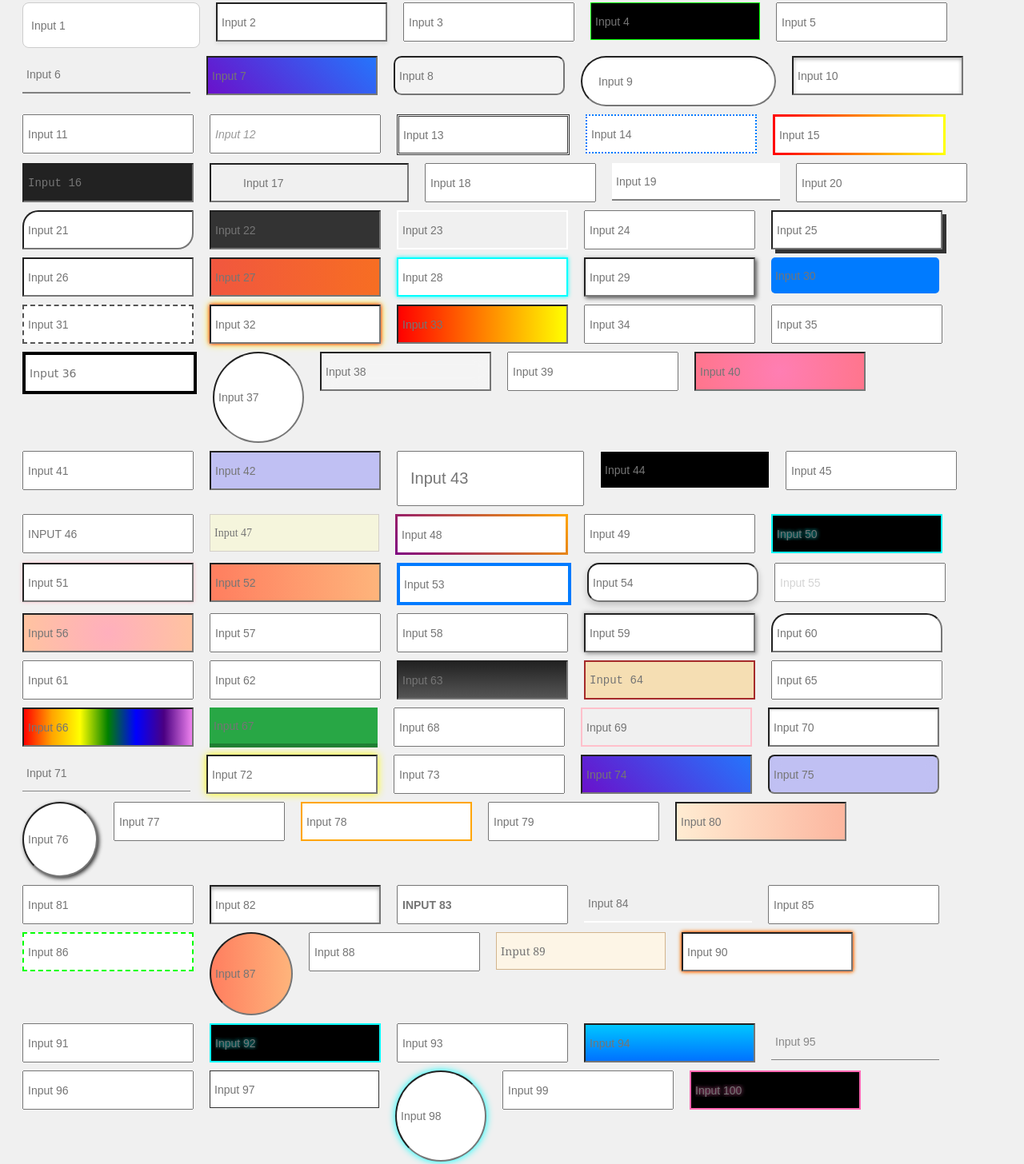
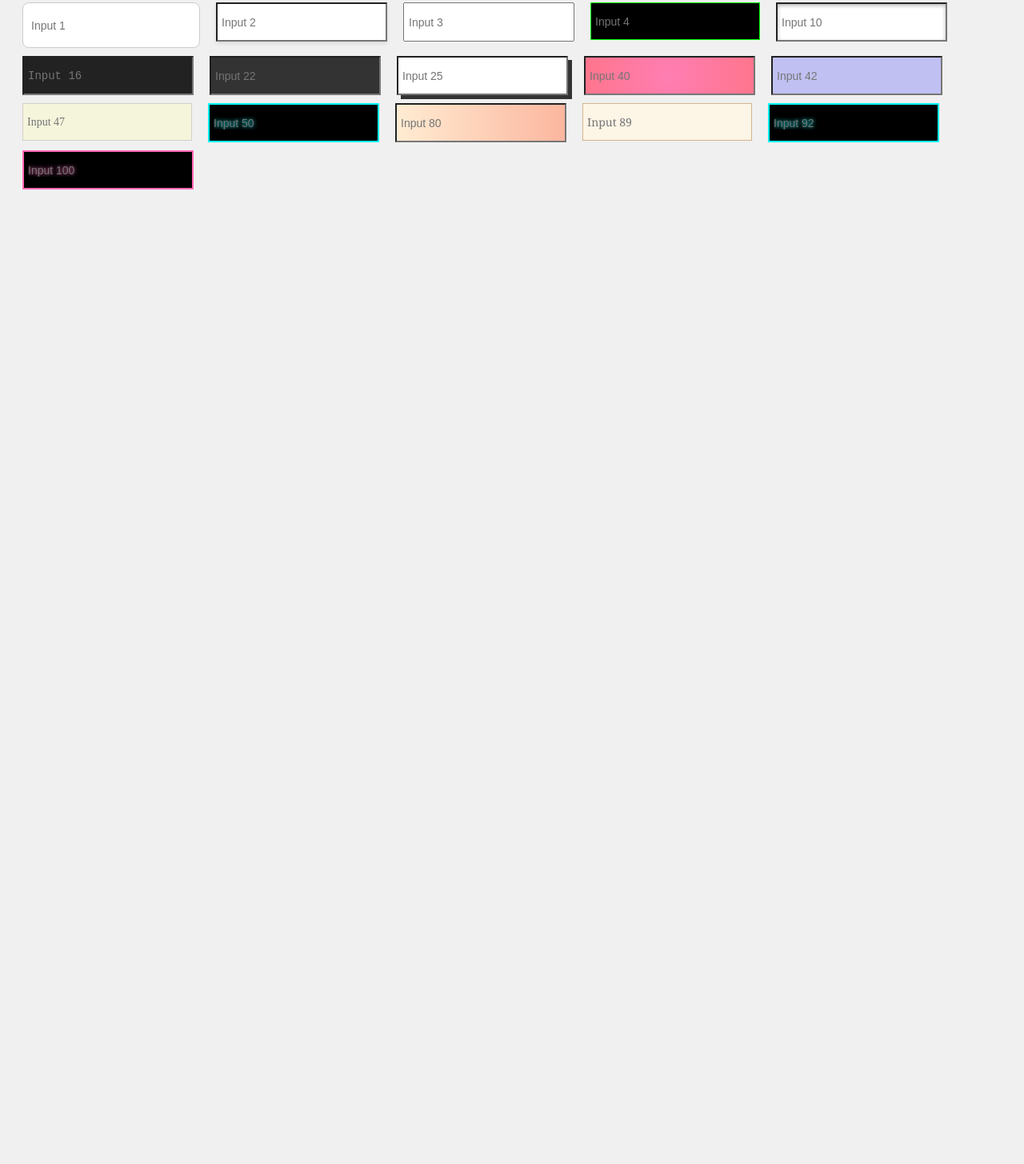
Before and after one commit to gabrieljcoutinho/Estilizao-de-inputs, a plain HTML site: page index.html in a window 1280 px wide. Shown: the part 25-1481 px from the top of the page at 80% size. After the commit the page ends 800 px from the top, so only its background shows below. Drawn offline with Linux system fonts and the light colour scheme.

Commit message:
deixando os melhores inputs

```diff
--- a/index.html
+++ b/index.html
@@ -16,195 +16,27 @@
 <br>
 <input class="input4" placeholder="Input 4">
 <br>
-<input class="input5" placeholder="Input 5">
-<br>
-<input class="input6" placeholder="Input 6">
-<br>
-<input class="input7" placeholder="Input 7">
-<br>
-<input class="input8" placeholder="Input 8">
-<br>
-<input class="input9" placeholder="Input 9">
-<br>
 <input class="input10" placeholder="Input 10">
-<br>
-<input class="input11" placeholder="Input 11">
-<br>
-<input class="input12" placeholder="Input 12">
-<br>
-<input class="input13" placeholder="Input 13">
-<br>
-<input class="input14" placeholder="Input 14">
-<br>
-<input class="input15" placeholder="Input 15">
 <br>
 <input class="input16" placeholder="Input 16">
 <br>
-<input class="input17" placeholder="Input 17">
-<br>
-<input class="input18" placeholder="Input 18">
-<br>
-<input class="input19" placeholder="Input 19">
-<br>
-<input class="input20" placeholder="Input 20">
-<br>
-<input class="input21" placeholder="Input 21">
-<br>
 <input class="input22" placeholder="Input 22">
-<br>
-<input class="input23" placeholder="Input 23">
-<br>
-<input class="input24" placeholder="Input 24">
 <br>
 <input class="input25" placeholder="Input 25">
 <br>
-<input class="input26" placeholder="Input 26">
-<br>
-<input class="input27" placeholder="Input 27">
-<br>
-<input class="input28" placeholder="Input 28">
-<br>
-<input class="input29" placeholder="Input 29">
-<br>
-<input class="input30" placeholder="Input 30">
-<br>
-<input class="input31" placeholder="Input 31">
-<br>
-<input class="input32" placeholder="Input 32">
-<br>
-<input class="input33" placeholder="Input 33">
-<br>
-<input class="input34 error" placeholder="Input 34">
-<br>
-<input class="input35" placeholder="Input 35">
-<br>
-<input class="input36" placeholder="Input 36">
-<br>
-<input class="input37" placeholder="Input 37">
-<br>
-<input class="input38" placeholder="Input 38">
-<br>
-<input class="input39" placeholder="Input 39">
-<br>
 <input class="input40" placeholder="Input 40">
-<br>
-<input class="input41" placeholder="Input 41">
 <br>
 <input class="input42" placeholder="Input 42">
 <br>
-<input class="input43" placeholder="Input 43">
-<br>
-<input class="input44" placeholder="Input 44">
-<br>
-<input class="input45" placeholder="Input 45">
-<br>
-<input class="input46" placeholder="Input 46">
-<br>
 <input class="input47" placeholder="Input 47">
-<br>
-<input class="input48" placeholder="Input 48">
-<br>
-<input class="input49" placeholder="Input 49">
 <br>
 <input class="input50" placeholder="Input 50">
 <br>
-<input class="input51" placeholder="Input 51">
-<br>
-<input class="input52" placeholder="Input 52">
-<br>
-<input class="input53" placeholder="Input 53">
-<br>
-<input class="input54" placeholder="Input 54">
-<br>
-<input class="input55" placeholder="Input 55">
-<br>
-<input class="input56" placeholder="Input 56">
-<br>
-<input class="input57" placeholder="Input 57">
-<br>
-<input class="input58" placeholder="Input 58">
-<br>
-<input class="input59" placeholder="Input 59">
-<br>
-<input class="input60" placeholder="Input 60">
-<br>
-<input class="input61" placeholder="Input 61">
-<br>
-<input class="input62" placeholder="Input 62">
-<br>
-<input class="input63" placeholder="Input 63">
-<br>
-<input class="input64" placeholder="Input 64">
-<br>
-<input class="input65" placeholder="Input 65">
-<br>
-<input class="input66" placeholder="Input 66">
-<br>
-<input class="input67" placeholder="Input 67">
-<br>
-<input class="input68" placeholder="Input 68">
-<br>
-<input class="input69" placeholder="Input 69">
-<br>
-<input class="input70" placeholder="Input 70">
-<br>
-<input class="input71" placeholder="Input 71">
-<br>
-<input class="input72" placeholder="Input 72">
-<br>
-<input class="input73" placeholder="Input 73">
-<br>
-<input class="input74" placeholder="Input 74">
-<br>
-<input class="input75" placeholder="Input 75">
-<br>
-<input class="input76" placeholder="Input 76">
-<br>
-<input class="input77" placeholder="Input 77">
-<br>
-<input class="input78" placeholder="Input 78">
-<br>
-<input class="input79" placeholder="Input 79">
-<br>
 <input class="input80" placeholder="Input 80">
-<br>
-<input class="input81" placeholder="Input 81">
-<br>
-<input class="input82" placeholder="Input 82">
-<br>
-<input class="input83" placeholder="Input 83">
-<br>
-<input class="input84" placeholder="Input 84">
-<br>
-<input class="input85" placeholder="Input 85">
-<br>
-<input class="input86" placeholder="Input 86">
-<br>
-<input class="input87" placeholder="Input 87">
-<br>
-<input class="input88" placeholder="Input 88">
 <br>
 <input class="input89" placeholder="Input 89">
 <br>
-<input class="input90" placeholder="Input 90">
-<br>
-<input class="input91" placeholder="Input 91">
-<br>
 <input class="input92" placeholder="Input 92">
-<br>
-<input class="input93" placeholder="Input 93">
-<br>
-<input class="input94" placeholder="Input 94">
-<br>
-<input class="input95" placeholder="Input 95">
-<br>
-<input class="input96" placeholder="Input 96">
-<br>
-<input class="input97" placeholder="Input 97">
-<br>
-<input class="input98" placeholder="Input 98">
-<br>
-<input class="input99" placeholder="Input 99">
 <br>
 <input class="input100" placeholder="Input 100">
 
```
